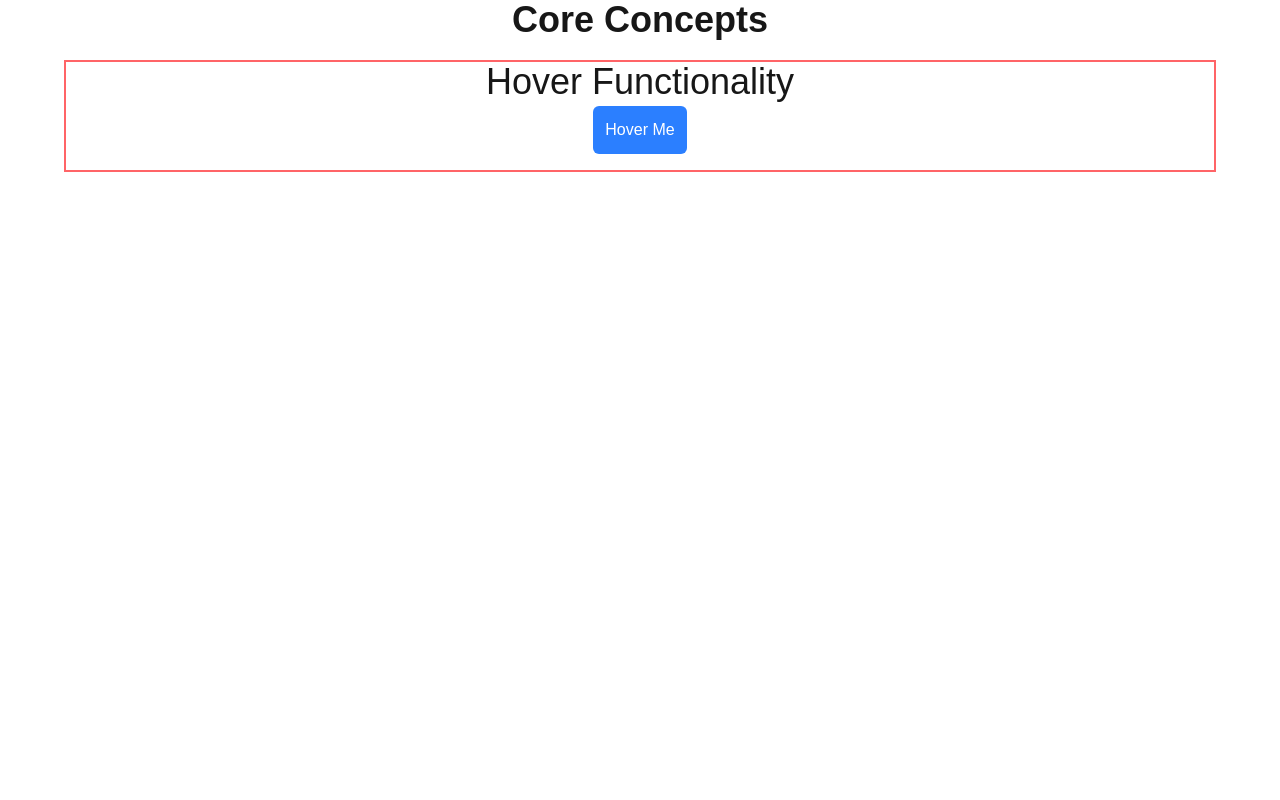
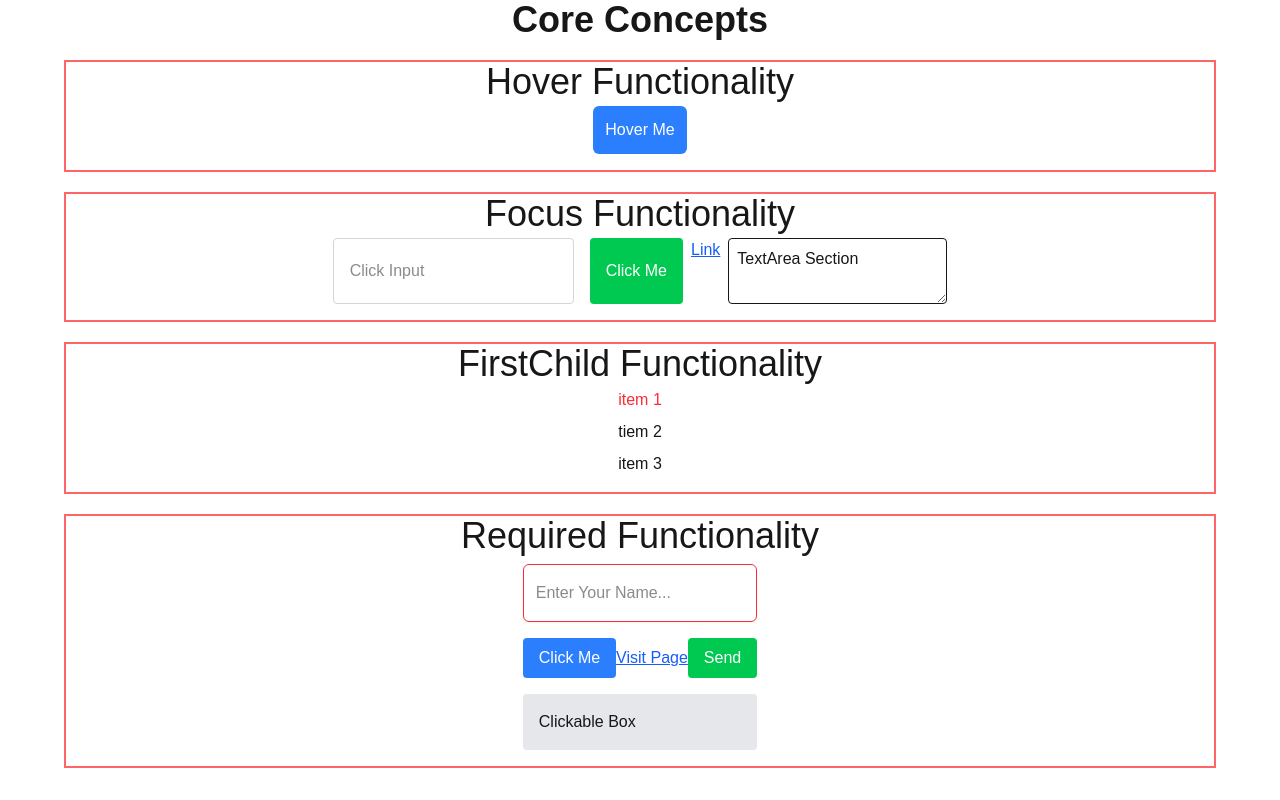
Before and after one commit to Wahab-Adil/tailwindcss_2025_8_27, a Next.js app: page /core in a window 1280 px wide. Built offline with nearby package versions, Linux system fonts and the light colour scheme.

Commit message:
Render the Components

```diff
--- a/app/core/page.tsx
+++ b/app/core/page.tsx
@@ -1,5 +1,5 @@
 import React from "react";
-import { Hover } from "@/components";
+import { Hover, Focus, FirstChild, Required } from "@/components";
 import CenterContainer from "@/components/utils/CenterContainer";
 
 const page = () => {
@@ -7,6 +7,12 @@ const page = () => {
     <div>
       <h1 className="text-4xl font-bold text-center">Core Concepts</h1>
       <CenterContainer title="Hover Functionality" children={<Hover />} />
+      <CenterContainer title="Focus Functionality" children={<Focus />} />
+      <CenterContainer
+        title="FirstChild Functionality"
+        children={<FirstChild />}
+      />
+      <CenterContainer title="Required Functionality" children={<Required />} />
     </div>
   );
 };
--- /dev/null
+++ b/components/core/FirsChild.tsx
@@ -0,0 +1,15 @@
+import React from "react";
+
+const FirsChild = () => {
+  return (
+    <div className="flex flex-row justify-center align-center gap-2">
+      <ul className="space-y-2 ">
+        <li className="first:text-red-500 text-bold">item 1</li>
+        <li>tiem 2</li>
+        <li>item 3</li>
+      </ul>
+    </div>
+  );
+};
+
+export default FirsChild;
```
